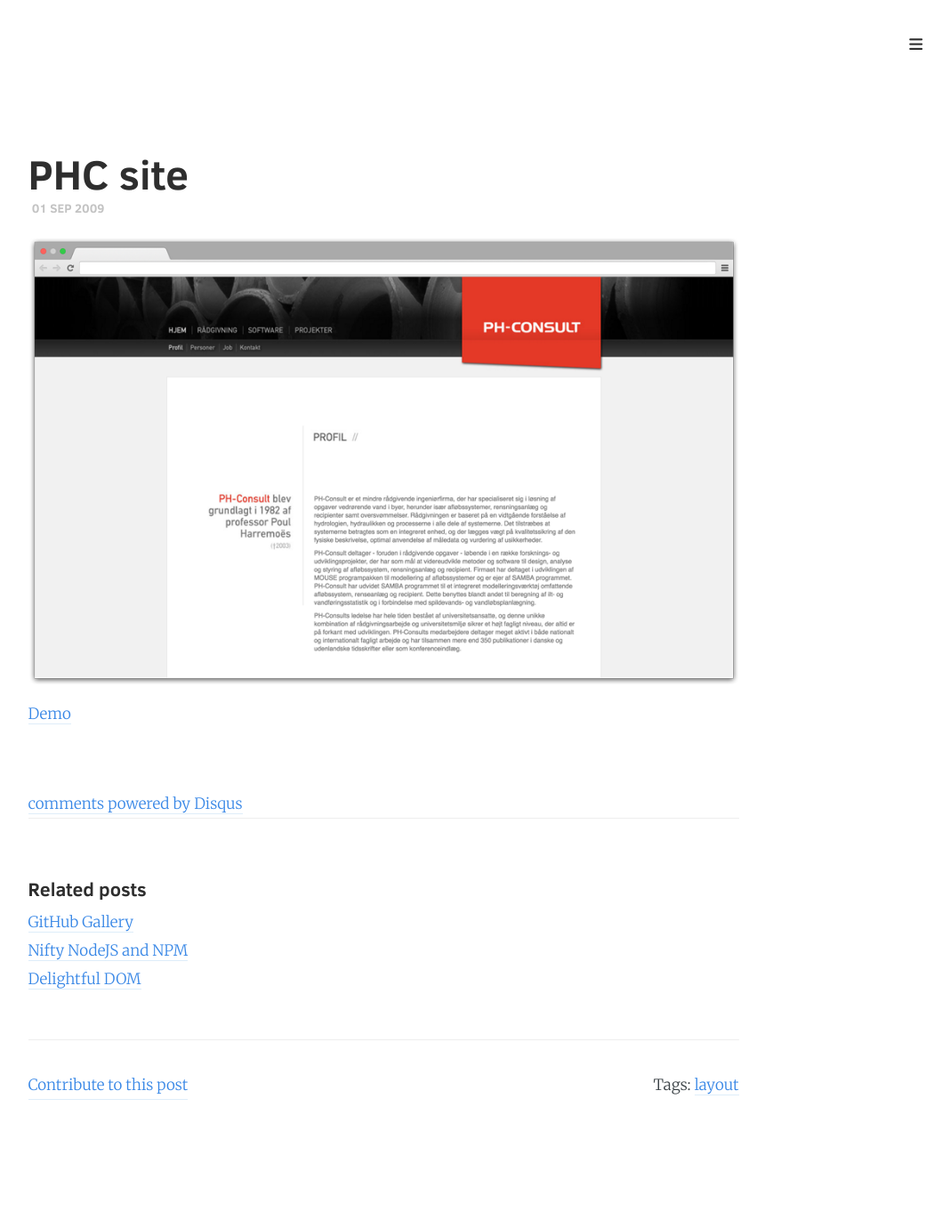
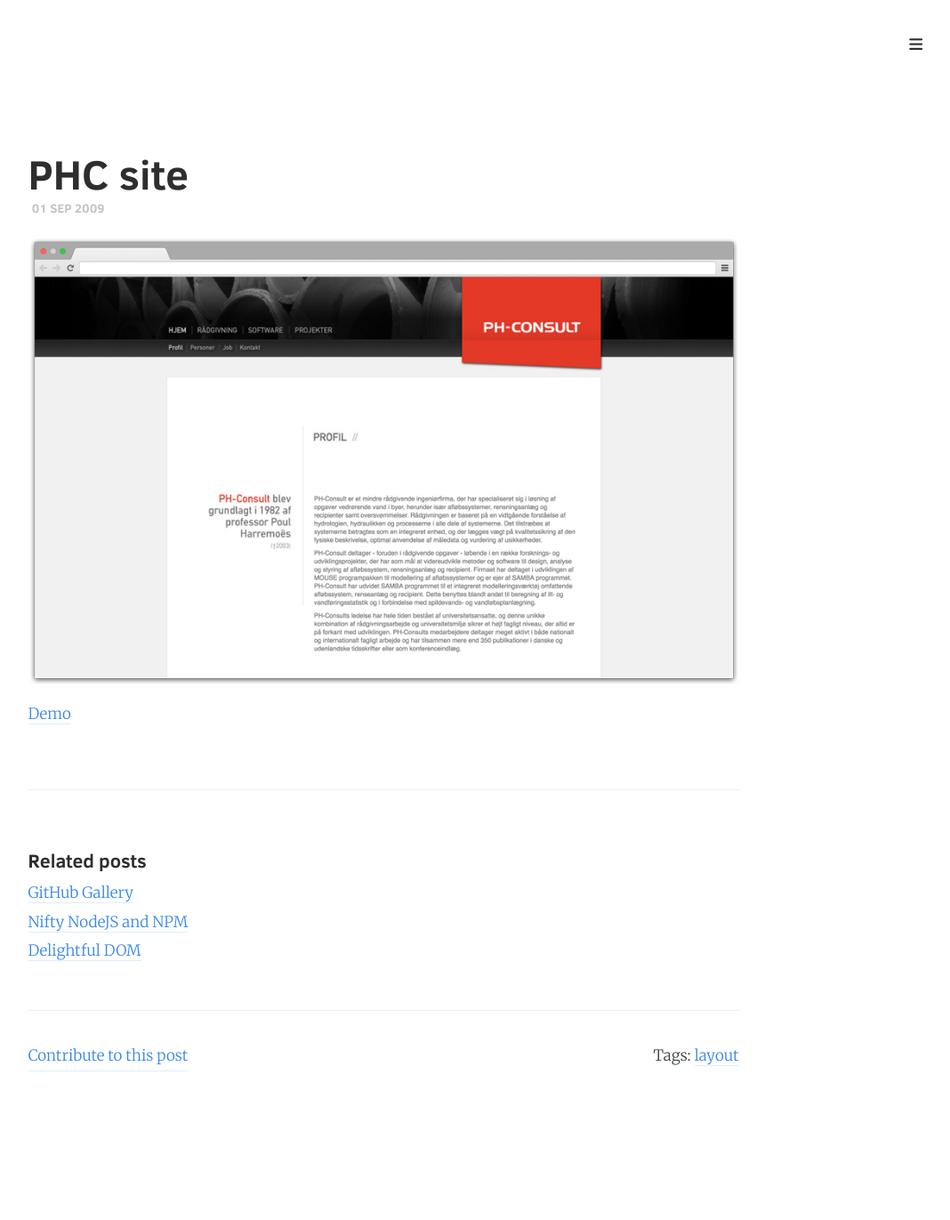
Before and after one commit to cirgl/lthr.github.io, a Jekyll site: the page built from _posts/2009-09-01-phc.md, in a window 1280 px wide. Shown: the whole page at 89% size, without its empty margins (209-1277 px from the left). Built offline with Jekyll 4.4.1, drawn with Linux system fonts in a browser that asks for light colours; nearby versions of some CDN libraries; comment, search, counter and statistics services are not loaded; after the commit the page ends 1339 px from its top, so only the background shows below that; some of the changed lines change nothing that is shown.

Commit message:
remove disqus

```diff
--- a/_layouts/post.html
+++ b/_layouts/post.html
@@ -13,8 +13,6 @@ layout: default
     <time datetime="{{ page.date | date_to_xmlschema }}" class="post-date">{{ page.date | date_to_string }}</time>
     {{ content }}
 </article>
-
-{% include disqus.html disqus_identifier=page.disqus_identifier %}
 
 {% if site.related_posts != empty %}
 <aside class="related">
```
